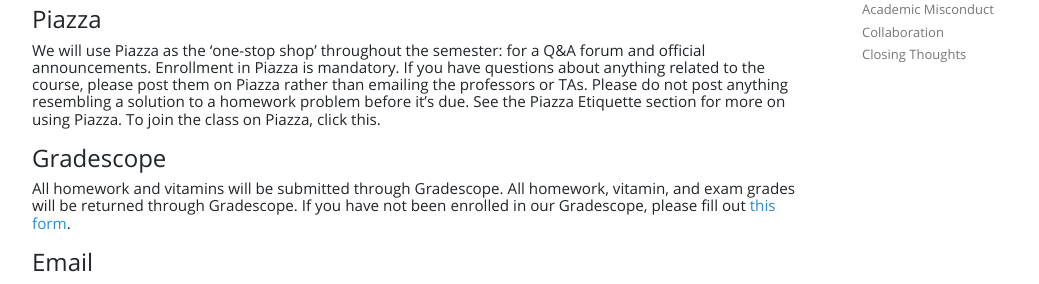
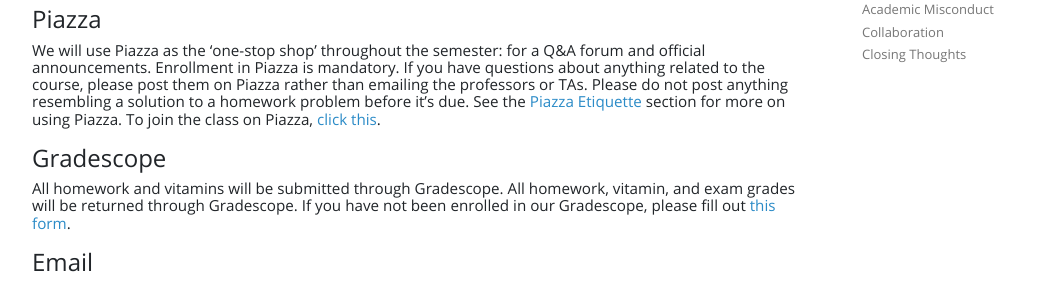
Before and after one commit to tsgoten/cs70-website, a Jekyll site: the page built from policies.md, in a window 1280 px wide and 900 px high, scrolled down 1211 px. Shown: the part 220-504 px from the top of the window, without its empty margins (83-1122 px from the left). Built offline with Jekyll 4.4.1, drawn with Linux system fonts in a browser that asks for light colours; part of the change alters nothing that is shown.

```diff
--- a/policies.md
+++ b/policies.md
@@ -59,7 +59,7 @@ We encourage participation. Participation includes watching lecture live, contri
 
 ### Piazza
 
-We will use Piazza as the 'one-stop shop' throughout the semester: for a Q&A forum and official announcements. Enrollment in Piazza is mandatory. If you have questions about anything related to the course, please post them on Piazza rather than emailing the professors or TAs. Please do not post anything resembling a solution to a homework problem before it's due. See the Piazza Etiquette section for more on using Piazza. To join the class on Piazza, click this.
+We will use Piazza as the 'one-stop shop' throughout the semester: for a Q&A forum and official announcements. Enrollment in Piazza is mandatory. If you have questions about anything related to the course, please post them on Piazza rather than emailing the professors or TAs. Please do not post anything resembling a solution to a homework problem before it's due. See the [Piazza Etiquette](https://www.eecs70.org/resources/piazza-etiquette/) section for more on using Piazza. To join the class on Piazza, [click this](piazza.com/berkeley/spring2022/cs70).
 
 ### Gradescope
 
```
